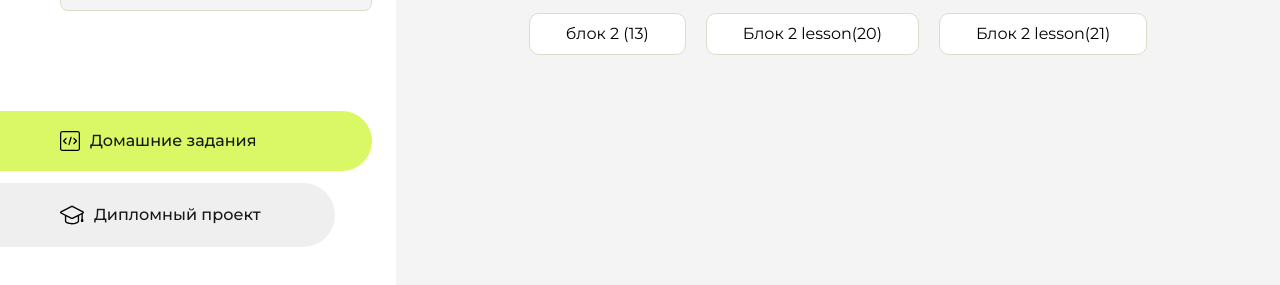
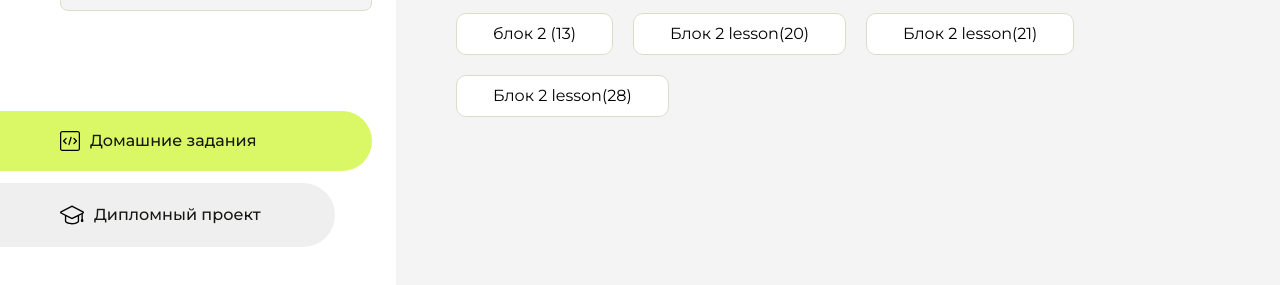
Before and after one commit to nimgir23/homework2, a plain HTML site: page index.html in a window 1280 px wide. Shown: the part 225-510 px from the top of the page. Drawn offline with Linux system fonts and the light colour scheme.

Commit message:
Update index.html

```diff
--- a/index.html
+++ b/index.html
@@ -101,6 +101,9 @@
                     <li class="content__list-item">
                         <a href="lesson(21)/Index.html">Блок 2 lesson(21)</a>
                     </li>
+                     <li class="content__list-item">
+                        <a href="lesson(28)css/Index.html">Блок 2 lesson(28)</a>
+                    </li>
                 </ul>
             </div>
             <div class="content__block hidden" id="diplomBlock">
```
